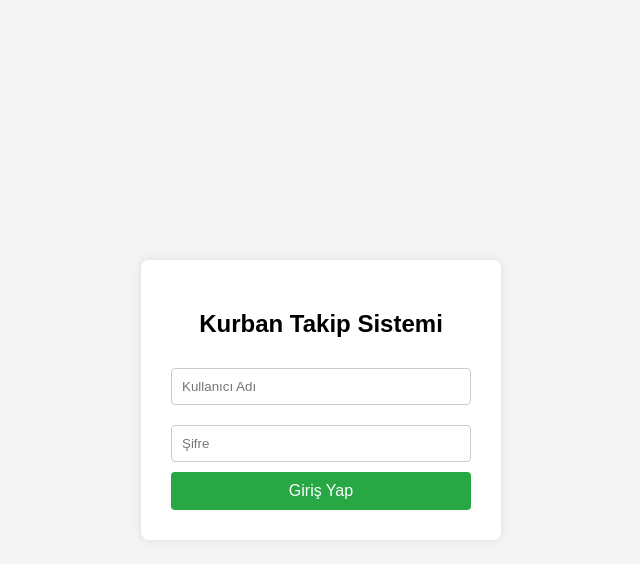
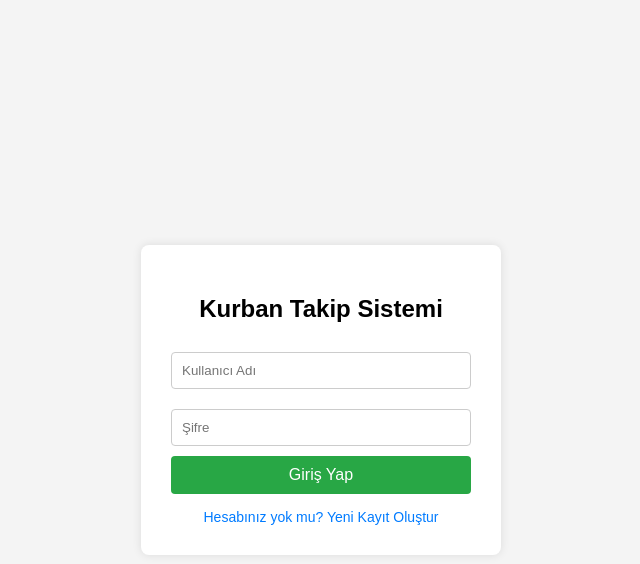
Before and after one commit to Dev1Zfr/PROJE_KLASORU, a Flask app: page /login in a window 1280 px wide. Shown: the top 564 px of the page, without its empty margins (319-959 px from the left). Run offline with Flask 3, Linux system fonts and the light colour scheme.

Commit message:
Update login.html

```diff
--- a/templates/login.html
+++ b/templates/login.html
@@ -10,6 +10,8 @@
         button { width: 100%; padding: 10px; background-color: #28a745; color: white; border: none; border-radius: 4px; cursor: pointer; font-size: 16px; }
         button:hover { background-color: #218838; }
         .error { color: red; margin-bottom: 10px; font-size: 14px; }
+        .register-link { display: block; margin-top: 15px; color: #007bff; text-decoration: none; font-size: 14px; }
+        .register-link:hover { text-decoration: underline; }
     </style>
 </head>
 <body>
@@ -23,6 +25,7 @@
             <input type="password" name="password" placeholder="Şifre" required>
             <button type="submit">Giriş Yap</button>
         </form>
+        <a href="/register" class="register-link">Hesabınız yok mu? Yeni Kayıt Oluştur</a>
     </div>
 </body>
 </html>
```
